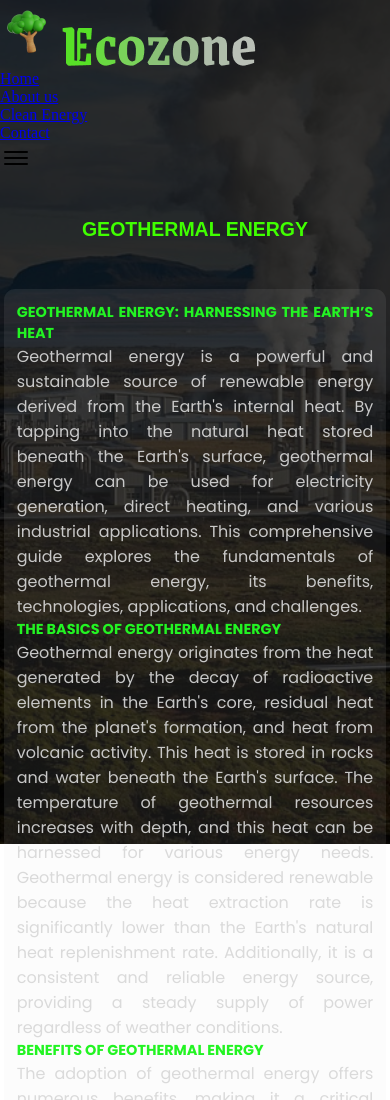
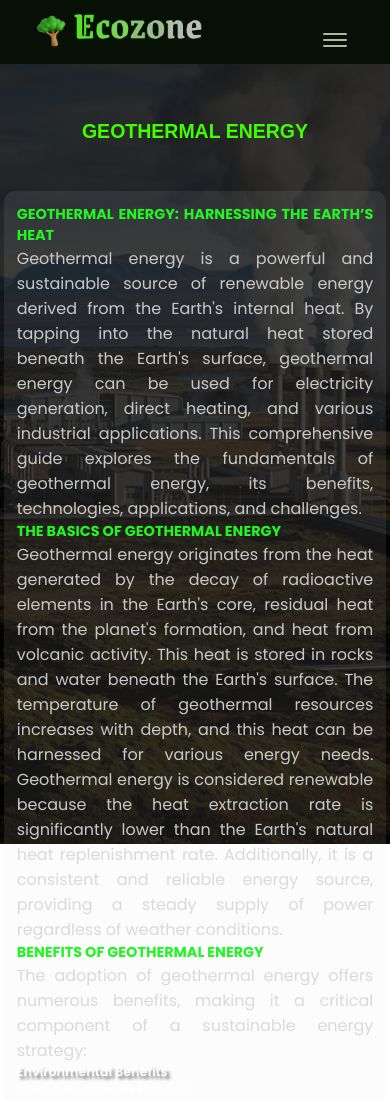
Before and after one commit to roohmeiy/ecozone, a plain HTML site: page geothermal-energy.html in a window 390 px wide. Shown: the top 1100 px of the page. Drawn offline with nearby package versions, Linux system fonts and the light colour scheme; a web font is replaced by a local one.

Commit message:
Update geothermal.css

```diff
--- a/geothermal.css
+++ b/geothermal.css
@@ -12,6 +12,7 @@ body {
 }
 
 #geo {
+    top:5rem;
     background-size: cover;
     width: 100%;
     min-height: 100vh;
@@ -114,3 +115,148 @@ body {
         font-size: clamp(0.7rem, 2vw, 0.9rem);
     }
 }
+.header {
+    height: 4rem;
+    background-color: #071004;
+    display: flex;
+    align-items: center;
+    justify-content: space-between;
+    position: fixed;
+    top: 0;
+    width: 100%;
+    z-index: 1;
+    padding: 0 2rem;
+}
+
+.logo {
+    display: flex;
+    align-items: center;
+}
+
+.links {
+    display: flex;
+    align-items: center;
+}
+
+
+.logo:hover {
+    transform: scale(1.1);
+}
+
+.logo1 {
+    height: 3rem;
+}
+
+.logoname {
+    width: 8rem;
+    margin-bottom: 0.7rem;
+}
+
+ul {
+    display: flex;
+    background-color: #071004;
+}
+
+li {
+    list-style-type: none;
+    background-color: #071004;
+    margin-right: 5rem;
+    cursor: pointer;
+}
+
+a {
+    text-decoration: none;
+    color: #acb8a5;
+    font-family: "poppins", "sans-serif";
+}
+
+a:hover {
+    color: #f0f6ec;
+}
+/* menu button */
+#menu-btn {
+    visibility: hidden;
+    height: 50px;
+    width: 50px;
+    cursor: pointer;
+    color: #acb8a5;
+    display: flex;
+    align-items: center;
+    justify-content: center;
+    border: 3px solid transparent;
+    text-align: center;
+    padding: 5px;
+    box-sizing: border-box;
+    position: fixed;
+}
+#menu-btn ion-icon {
+    font-size: 2rem;
+}
+
+#menu-btn:hover {
+    color: #f0f6ec;
+    border: 3px solid white;
+}
+
+
+@media screen and (max-width: 895px) {
+    .links {
+        background-color: #071004;
+        z-index: 10;
+        display: flex;
+        position: fixed;
+        top: 0;
+        right: -100%;
+        width: 82%;
+        height: 35vh;
+        background-color: transparent;
+        top: 60px;
+        flex-direction: column;
+        align-items: center;
+        justify-content: center;
+        transition: right 0.3s ease-in-out;
+    }
+
+    .links ul {
+        display: flex;
+        flex-direction: column;
+        align-items: center;
+        justify-content: center;
+        width: 100%;
+        padding: 0;
+        margin: 0;
+        height: 100%;
+    }
+
+
+    .links li {
+        margin: 0.2rem 0;
+        padding: 0.2rem 0rem;
+        width: 100%;
+        text-align: center;
+        display: flex;
+        justify-content: center;
+        flex-direction: column;
+        align-items: center;
+    }
+
+    .links a {
+        display: block;
+        padding: 0.2rem 0;
+        font-size: 1.2rem;
+    }
+
+    #menu-btn {
+        display: block;
+        visibility: visible;
+        position: absolute;
+        top: 1rem;
+        right: 1.9rem;
+        z-index: 800;
+    }
+
+    /* Toggle the menu */
+    .links.active {
+        right: 0;
+    }
+}
```
